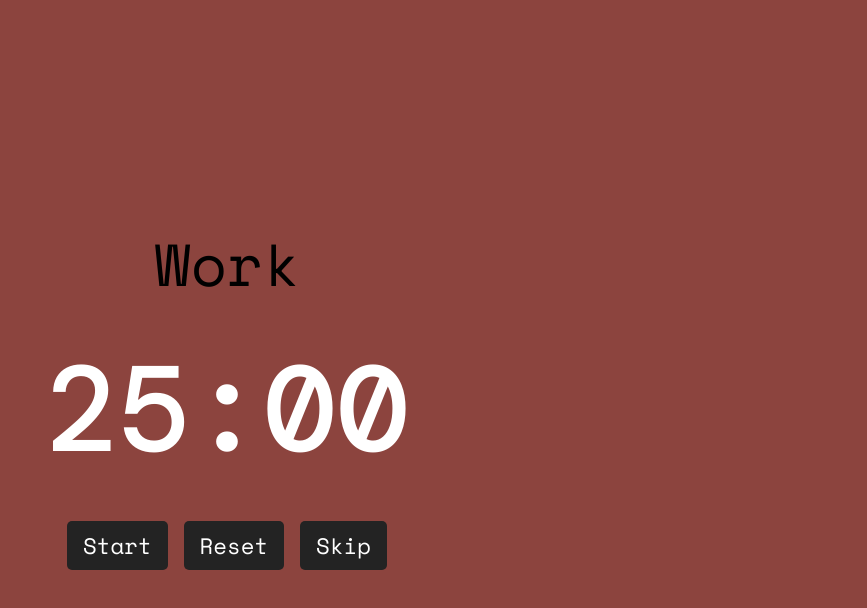
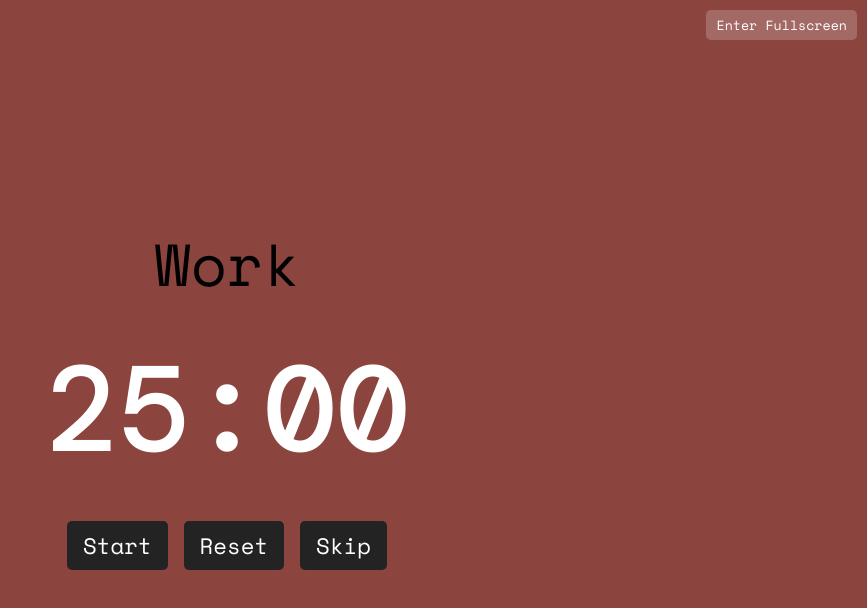
Before and after one commit to SourGeckoo/monopodo, a Next.js app: page / in a window 1280 px wide. Shown: the top 608 px of the page, without its empty margins (413-1280 px from the left). Built offline with nearby package versions, Linux system fonts and the light colour scheme; a web font is replaced by a local one.

Commit message:
added fullscreen support

```diff
--- a/app/page.js
+++ b/app/page.js
@@ -1,12 +1,10 @@
 'use client';
 
-import React, { useReducer, useEffect } from 'react';
+import React, { useReducer, useEffect, useState } from 'react';
 import Head from 'next/head';
 import styles from './page.module.css';
 
-// fonts
-import { Space_Mono } from "next/font/google";
-import { DM_Mono } from 'next/font/google';
+import { Space_Mono, DM_Mono } from "next/font/google";
 
 const spacemonofont = Space_Mono({ subsets: ['latin'], weight: ["400", "700"] });
 const dmmonofont = DM_Mono({ subsets: ['latin'], weight: ["300", "400", "500"] });
@@ -16,7 +14,7 @@ const initialState = {
   seconds: 0,
   isActive: false,
   mode: 'work',
-  backgroundColor: '#8c443e', // Initial work color
+  backgroundColor: '#8c443e',
 };
 
 function reducer(state, action) {
@@ -63,6 +61,7 @@ function reducer(state, action) {
 
 export default function Home() {
   const [state, dispatch] = useReducer(reducer, initialState);
+  const [isFullscreen, setIsFullscreen] = useState(false);
 
   useEffect(() => {
     let interval = null;
@@ -80,6 +79,15 @@ export default function Home() {
     document.body.style.setProperty('--background-color', state.backgroundColor);
   }, [state.backgroundColor]);
 
+  useEffect(() => {
+    const handleFullscreenChange = () => {
+      setIsFullscreen(!!document.fullscreenElement);
+    };
+
+    document.addEventListener('fullscreenchange', handleFullscreenChange);
+    return () => document.removeEventListener('fullscreenchange', handleFullscreenChange);
+  }, []);
+
   function toggleTimer() {
     dispatch({ type: 'TOGGLE_TIMER' });
   }
@@ -92,12 +100,30 @@ export default function Home() {
     dispatch({ type: 'TOGGLE_STATE' });
   }
 
+  function toggleFullscreen() {
+    if (!document.fullscreenElement) {
+      document.documentElement.requestFullscreen().catch((err) => {
+        console.error(`Error attempting to enable fullscreen: ${err.message}`);
+      });
+    } else {
+      if (document.exitFullscreen) {
+        document.exitFullscreen();
+      }
+    }
+  }
+
   return (
     <div className={styles.container}>
       <Head>
         <link rel="icon" href="/favicon.ico" />
       </Head>
       <main className={`${styles.main} ${spacemonofont.className}`}>
+        <button
+          onClick={toggleFullscreen}
+          className={`${styles.fullscreenButton} ${spacemonofont.className}`}
+        >
+          {isFullscreen ? 'Exit Fullscreen' : 'Enter Fullscreen'}
+        </button>
         <h1 className={styles.title}>{state.mode === 'work' ? 'Work' : 'Break'}</h1>
         <div className={`${styles.timer} ${dmmonofont.className}`}>
           {String(state.minutes).padStart(2, '0')}:{String(state.seconds).padStart(2, '0')}
--- a/app/page.module.css
+++ b/app/page.module.css
@@ -64,3 +64,20 @@
     }
   }
   }
+
+.fullscreenButton {
+  position: absolute;
+  top: 10px;
+  right: 10px;
+  padding: 5px 10px;
+  background-color: rgba(255, 255, 255, 0.2);
+  color: white;
+  border: none;
+  border-radius: 5px;
+  cursor: pointer;
+  transition: background-color 0.2s;
+}
+
+.fullscreenButton:hover {
+  background-color: rgba(255, 255, 255, 0.3);
+}
```
